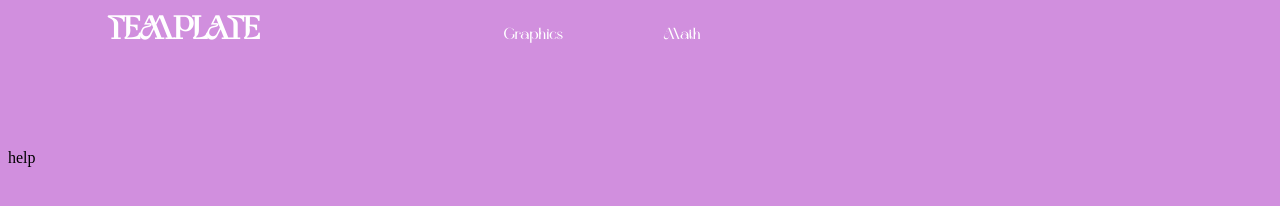
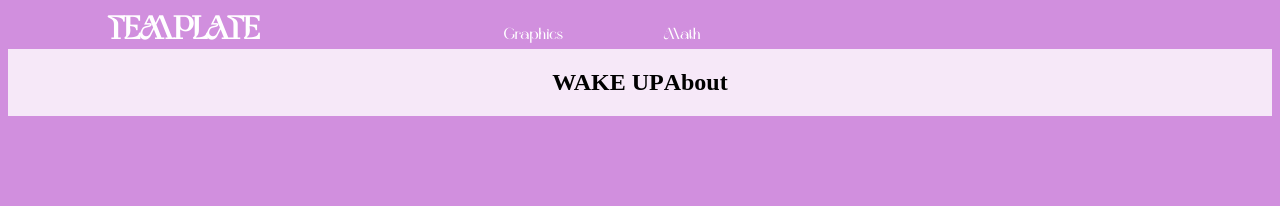
Before and after one commit to vinhthomas41/vinhthomas41.github.io, a plain HTML site: page index.html in a window 1280 px wide. Drawn offline with Linux system fonts and the light colour scheme.

Commit message:
Messing around with the layout. Trying to figure out how to create two symmetrically placed sections within the article container.

```diff
--- a/index.html
+++ b/index.html
@@ -15,11 +15,15 @@
             </ul>
           </nav>
         </header>
-        <div class = "main-page">
-          <article>
-
-          </article>
-        </div>
-        help
+        <article>
+          <div class = "main-page">
+            <div>
+              <h2>WAKE UP</h2>
+            </div>
+            <div>
+              <h2>About</h2>
+            </div>
+          </div>
+        <article>
       </body>
 </html>
--- a/styles.css
+++ b/styles.css
@@ -43,9 +43,20 @@ body > header > nav > ul *:hover{
     color:black;
     transition-duration: 150ms;
 }
+@media screen {
+
+}
+@media(min-width: 50em) {
+    article .main-page {
+        display: flex;
+        flex-direction: row;
+        justify-content: center;
+    }
+    article .main-page > div:nth-child(2){
+        max-width: 20em;
+    }
+}
 article{
-    tab-size: 4;
+
     background-color: rgba(255, 255, 255, 0.8);
-    margin: 100px;
-    margin-top: 20px;
 }
```
